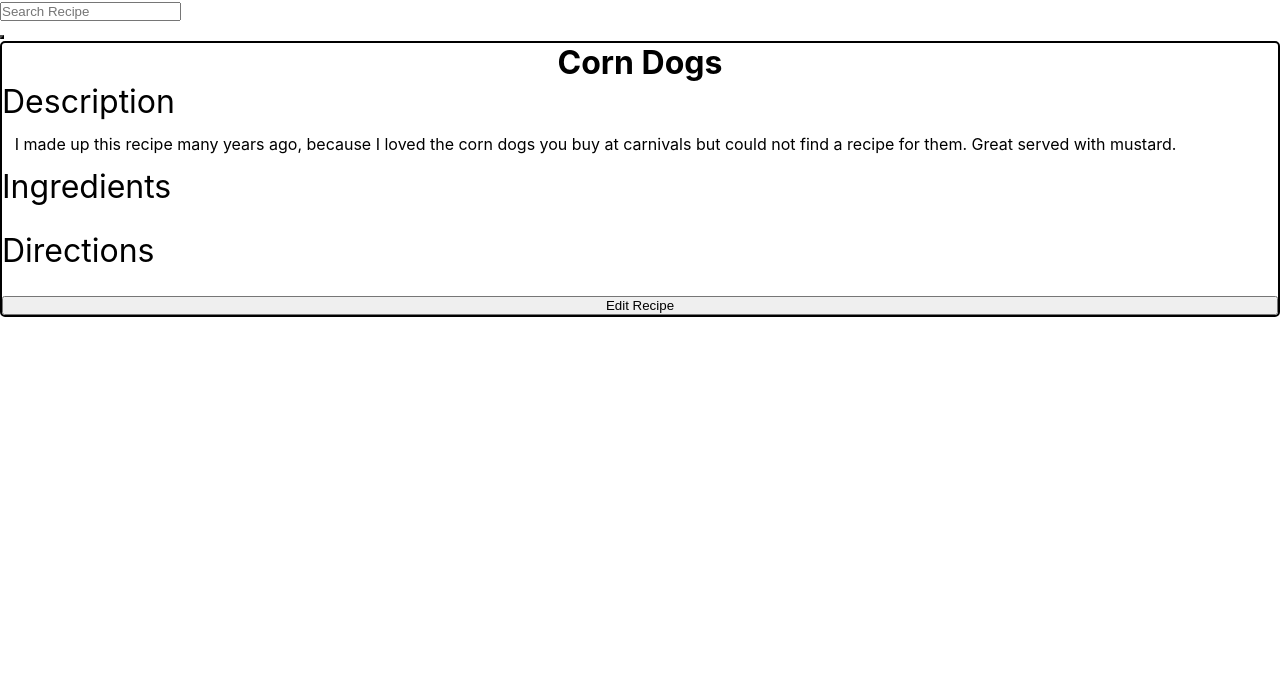
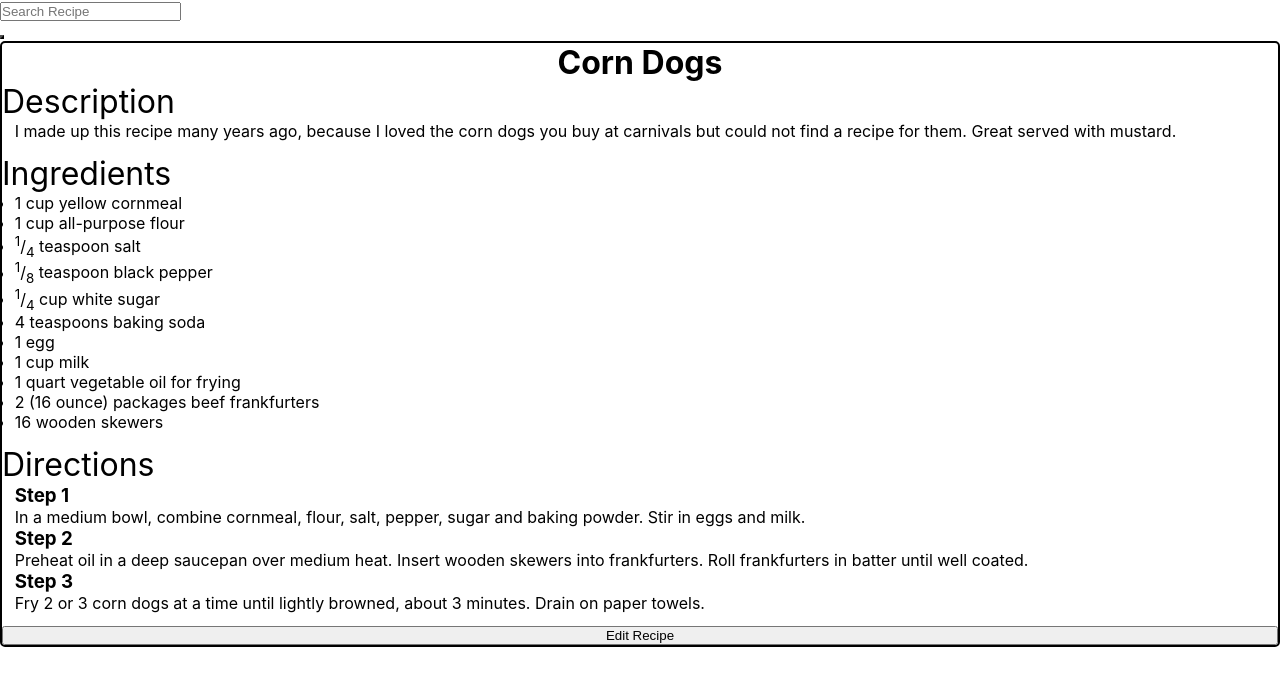
Before and after one commit to YotamGit/Recidex, a React (Create React App) app: page / in a window 1280 px wide. Shown: the top 686 px of the page. Built offline with nearby package versions, Linux system fonts and the light colour scheme.

Commit message:
add example recipe and some css regarding visibility of markdown lists

```diff
--- a/src/components/MarkdownEditor.js
+++ b/src/components/MarkdownEditor.js
@@ -1,9 +1,16 @@
 import { marked } from "marked";
-import { useState } from "react";
+import { useState, useEffect } from "react";
 import "../styles/MarkdownEditor.css";
 
-const MarkdownEditor = ({ submitText, setData, close }) => {
-  const [markdown, setMarkdown] = useState("");
+const MarkdownEditor = ({ defaultText, submitText, setData, close }) => {
+  const [markdown, setMarkdown] = useState(defaultText ? defaultText : "");
+  console.log(markdown);
+  useEffect(() => {
+    if (defaultText) {
+      document.getElementById("converted-markdown").innerHTML =
+        marked.parse(markdown);
+    }
+  }, [markdown]);
 
   const markdownToHtml = (markdownText) => {
     setMarkdown(markdownText);
@@ -22,7 +29,6 @@ const MarkdownEditor = ({ submitText, setData, close }) => {
       var res = window.confirm("Save?");
       if (res) {
         markdownToHtml(markdown);
-        //return data here to parent element
         setData(markdown);
         close();
       }
@@ -39,6 +45,7 @@ const MarkdownEditor = ({ submitText, setData, close }) => {
             type="text"
             placeholder="Enter Markdown"
             onChange={(e) => markdownToHtml(e.target.value)}
+            value={markdown}
           />
         </div>
         <div>
--- a/src/components/Recipe.js
+++ b/src/components/Recipe.js
@@ -5,12 +5,16 @@ import "../styles/Recipe.css";
 import { marked } from "marked";
 
 const Recipe = () => {
+  const [recipeTitle, setTitle] = useState("Corn Dogs");
   const [description, setDescription] = useState(
     "I made up this recipe many years ago, because I loved the corn dogs you buy at carnivals but could not find a recipe for them. Great served with mustard. "
   );
-  const [ingredients, setIngredients] = useState("");
-  const [directions, setDirections] = useState("");
-  const [recipeTitle, setTitle] = useState("Corn Dogs");
+  const [ingredients, setIngredients] = useState(
+    "* 1 cup yellow cornmeal\n* 1 cup all-purpose flour\n* <sup>1</sup>/<sub>4</sub> teaspoon salt\n* <sup>1</sup>/<sub>8</sub> teaspoon black pepper\n* <sup>1</sup>/<sub>4</sub> cup white sugar\n* 4 teaspoons baking soda\n* 1 egg\n* 1 cup milk\n* 1 quart vegetable oil for frying\n* 2 (16 ounce) packages beef frankfurters\n* 16 wooden skewers"
+  );
+  const [directions, setDirections] = useState(
+    "### Step 1\nIn a medium bowl, combine cornmeal, flour, salt, pepper, sugar and baking powder. Stir in eggs and milk.\n### Step 2\nPreheat oil in a deep saucepan over medium heat. Insert wooden skewers into frankfurters. Roll frankfurters in batter until well coated.\n### Step 3\nFry 2 or 3 corn dogs at a time until lightly browned, about 3 minutes. Drain on paper towels."
+  );
 
   useEffect(() => {
     document.getElementById("recipe-description").innerHTML =
@@ -24,15 +28,15 @@ const Recipe = () => {
   return (
     <div className="recipe">
       <h1 style={{ textAlign: "center" }}>{recipeTitle}</h1>
-      <div>
+      <div className="recipe-section">
         <div className="recipe-title">Description</div>
         <div className="recipe-text-box" id="recipe-description"></div>
       </div>
-      <div>
+      <div className="recipe-section">
         <div className="recipe-title">Ingredients</div>
         <div className="recipe-text-box" id="recipe-ingredients"></div>
       </div>
-      <div>
+      <div className="recipe-section">
         <div className="recipe-title">Directions</div>
         <div className="recipe-text-box" id="recipe-directions"></div>
       </div>
--- a/src/components/RecipeEditor.js
+++ b/src/components/RecipeEditor.js
@@ -81,6 +81,7 @@ const RecipeEditor = ({
                 submitText="Save Description"
                 setData={setDescription}
                 close={close}
+                defaultText={description}
               />
             </>
           )}
@@ -100,6 +101,7 @@ const RecipeEditor = ({
                 submitText="Save Ingredients"
                 setData={setIngredients}
                 close={close}
+                defaultText={ingredients}
               />
             </>
           )}
@@ -119,6 +121,7 @@ const RecipeEditor = ({
                 submitText="Save Directions"
                 setData={setDirections}
                 close={close}
+                defaultText={directions}
               />
             </>
           )}
--- a/src/styles/MarkdownEditor.css
+++ b/src/styles/MarkdownEditor.css
@@ -34,7 +34,7 @@
   width: 40vw;
   height: 50vh;
   overflow-y: auto;
-  padding: 1vw;
+  padding: 3%;
 }
 
 .markdown-editor-text-box-container {
--- a/src/styles/Recipe.css
+++ b/src/styles/Recipe.css
@@ -12,5 +12,12 @@
 
 .recipe-text-box {
   overflow-y: auto;
-  padding: 1vw;
+  padding-left: 1%;
+  padding-bottom: 1%;
 }
+
+.recipe-section {
+  width: 100%;
+  height: 3%;
+  overflow-y: auto;
+}
--- a/src/styles/RecipeEditor.css
+++ b/src/styles/RecipeEditor.css
@@ -12,7 +12,7 @@
   width: 100%;
   height: 100%;
   overflow-y: auto;
-  padding: 1%;
+  padding-left: 1%;
 }
 
 .recipe-editor-section {
```
